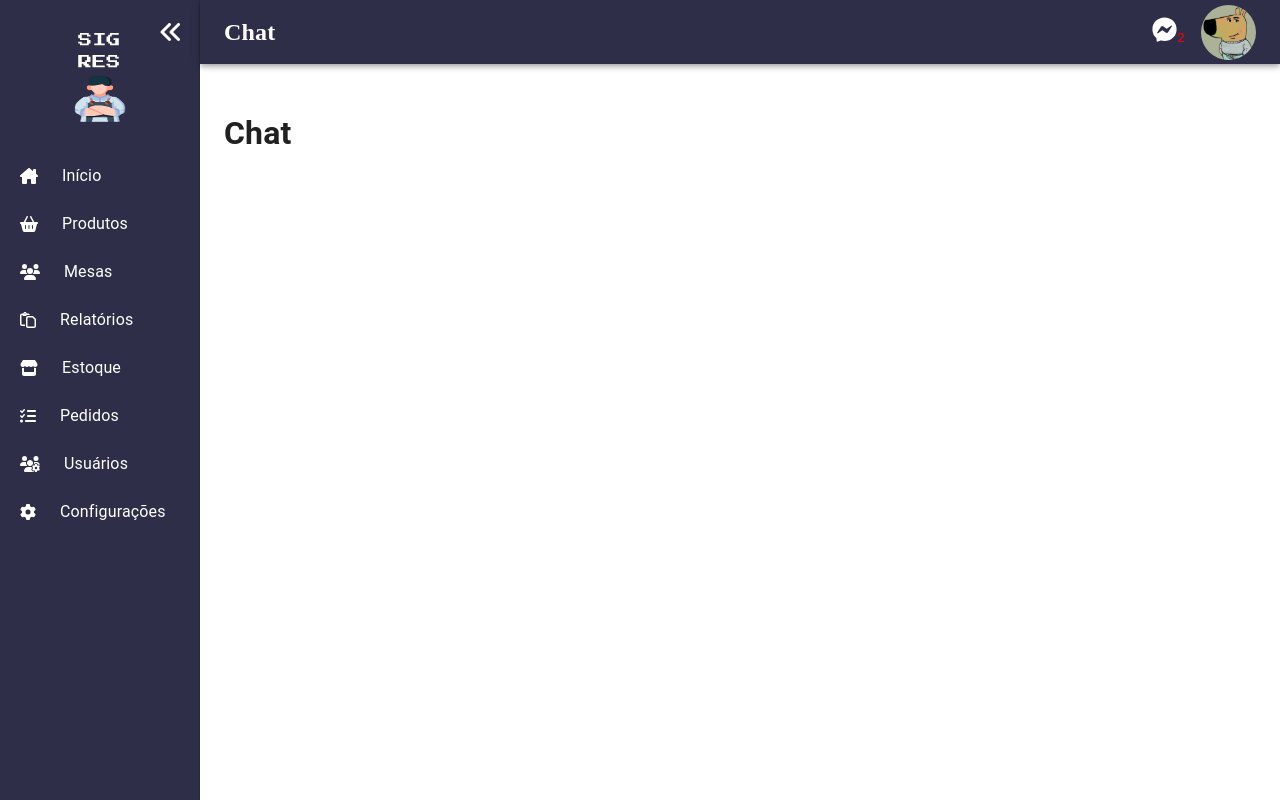
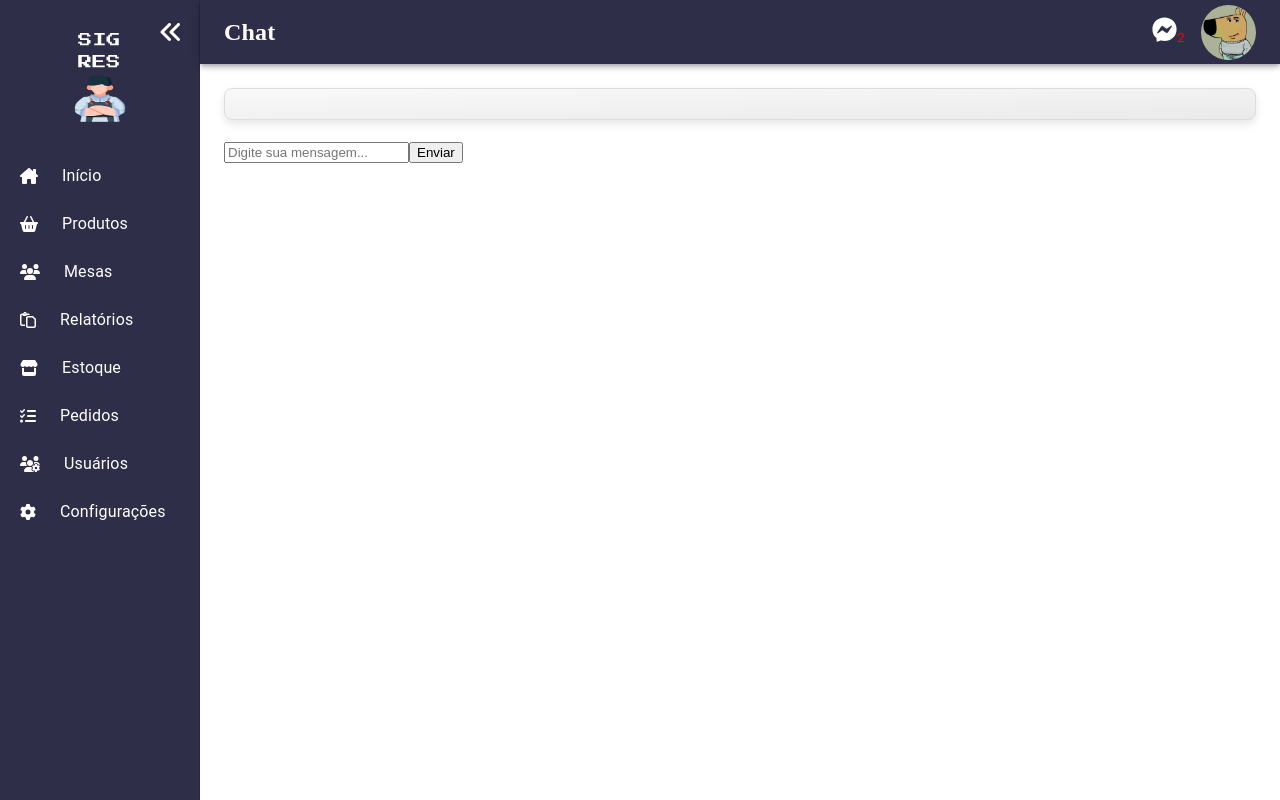
Before and after one commit to Dags0n/sigres, a React (Create React App) app: page /chat in a window 1280 px wide. Built offline with nearby package versions, Linux system fonts and the light colour scheme.

Commit message:
:white_check_mark:: test

```diff
--- a/src/App.js
+++ b/src/App.js
@@ -14,6 +14,7 @@ import Orders from './pages/orders/Orders';
 import Settings from './pages/settings/Settings';
 import Reports from './pages/reports/Reports';
 import Stock from './pages/stock/Stock';
+import Chat from './pages/chat/Chat';
 
 const router = createBrowserRouter([
   {
@@ -103,7 +104,7 @@ const router = createBrowserRouter([
   },
   {
     path: '/chat',
-    element: <Navbar ><h1>Chat</h1></Navbar>,
+    element: <Navbar><Chat /></Navbar>,
   },
   {
     path: '/login',
@@ -112,7 +113,7 @@ const router = createBrowserRouter([
   {
     path: '*',
     element: <div>Not Found</div>,
-  }
+  },
 ]);
 
 function App() {
--- /dev/null
+++ b/src/components/ChatBox.css
@@ -0,0 +1,62 @@
+.chatbox {
+  max-height: 400px;
+  overflow-y: auto;
+  border: 1px solid #ddd;
+  padding: 15px;
+  margin-bottom: 20px;
+  background-color: #fff;
+  border-radius: 8px;
+  box-shadow: 0 4px 10px rgba(0, 0, 0, 0.1);
+  background-image: linear-gradient(to bottom right, #f9f9f9, #eaeaea);
+  display: flex;
+  flex-direction: column;
+  gap: 10px;
+}
+
+.message {
+  padding: 10px;
+  margin-bottom: 8px;
+  border-radius: 10px;
+  transition: all 0.3s ease;
+  max-width: 80%;
+}
+
+.message.user {
+  background-color: #d0f0c0;
+  align-self: flex-end;
+}
+
+.message.admin {
+  background-color: #f0f0f0;
+  align-self: flex-start;
+}
+
+.message-header {
+  display: flex;
+  justify-content: space-between;
+  font-size: 12px;
+  margin-bottom: 5px;
+}
+
+.username {
+  font-weight: bold;
+  color: #333;
+}
+
+.message-time {
+  color: #888;
+}
+
+.message:hover {
+  transform: translateX(5px);
+  box-shadow: 0 2px 10px rgba(0, 0, 0, 0.1);
+}
+
+.chatbox::-webkit-scrollbar {
+  width: 6px;
+}
+
+.chatbox::-webkit-scrollbar-thumb {
+  background-color: #ccc;
+  border-radius: 10px;
+}
--- /dev/null
+++ b/src/components/ChatBox.js
@@ -0,0 +1,20 @@
+import React from 'react';
+import './ChatBox.css';
+
+const ChatBox = ({ messages }) => {
+  return (
+    <div className="chatbox">
+      {messages.map((msg, index) => (
+        <div key={index} className={`message ${msg.sender}`}>
+          <div className="message-header">
+            <span className="username">{msg.username}</span>
+            <span className="message-time">{msg.time}</span>
+          </div>
+          <span>{msg.text}</span>
+        </div>
+      ))}
+    </div>
+  );
+};
+
+export default ChatBox;
--- /dev/null
+++ b/src/components/MessageInput.css
@@ -0,0 +1,37 @@
+.message-input {
+  display: flex;
+  align-items: center;
+  margin-top: 15px;
+  border-top: 1px solid #ddd;
+  padding-top: 10px;
+}
+
+.message-input input {
+  padding: 12px;
+  font-size: 16px;
+  border-radius: 20px;
+  border: 1px solid #ddd;
+  margin-right: 15px;
+  flex-grow: 1;
+  transition: all 0.3s ease;
+}
+
+.message-input input:focus {
+  border-color: #5b9bd5;
+  outline: none;
+}
+
+.message-input button {
+  padding: 12px 20px;
+  font-size: 16px;
+  cursor: pointer;
+  background-color: #5b9bd5;
+  color: #fff;
+  border-radius: 30px;
+  border: none;
+  transition: all 0.3s ease;
+}
+
+.message-input button:hover {
+  background-color: #4a8ac2;
+}
--- /dev/null
+++ b/src/components/MessageInput.js
@@ -0,0 +1,30 @@
+import React, { useState } from 'react';
+
+const MessageInput = ({ onSendMessage }) => {
+  const [message, setMessage] = useState("");
+
+  const handleChange = (event) => {
+    setMessage(event.target.value);
+  };
+
+  const handleSend = () => {
+    if (message.trim() !== "") {
+      onSendMessage(message);  // Envia a mensagem para o componente pai
+      setMessage("");  // Limpa o campo de entrada
+    }
+  };
+
+  return (
+    <div className="message-input">
+      <input
+        type="text"
+        value={message}
+        onChange={handleChange}
+        placeholder="Digite sua mensagem..."
+      />
+      <button onClick={handleSend}>Enviar</button>
+    </div>
+  );
+};
+
+export default MessageInput;
--- /dev/null
+++ b/src/pages/chat/Chat.jsx
@@ -0,0 +1,33 @@
+import React, { useState } from 'react';
+import ChatBox from '../../components/ChatBox';
+import MessageInput from '../../components/MessageInput';
+
+const Chat = () => {
+  const [messages, setMessages] = useState([]);  // Estado para armazenar as mensagens
+
+  // Função para adicionar nova mensagem com a hora
+  const handleSendMessage = (message) => {
+    const date = new Date();
+    const hours = String(date.getHours()).padStart(2, '0');
+    const minutes = String(date.getMinutes()).padStart(2, '0');
+    const time = `${hours}:${minutes}`;  // Hora no formato HH:mm
+
+    const newMessage = {
+      username: "Administrador",  // Pode ser dinamicamente obtido, se necessário
+      text: message,
+      sender: "user",  // Pode ser "user" ou "admin", dependendo do tipo de mensagem
+      time: time,  // Hora da mensagem
+    };
+
+    setMessages([...messages, newMessage]);
+  };
+
+  return (
+    <div className="chat-container">
+      <ChatBox messages={messages} />
+      <MessageInput onSendMessage={handleSendMessage} />
+    </div>
+  );
+};
+
+export default Chat;
```
